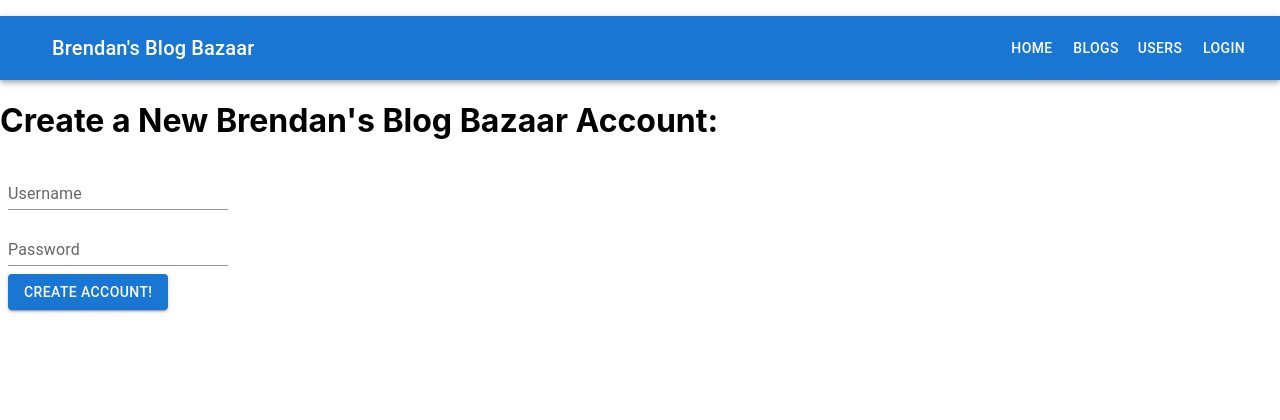
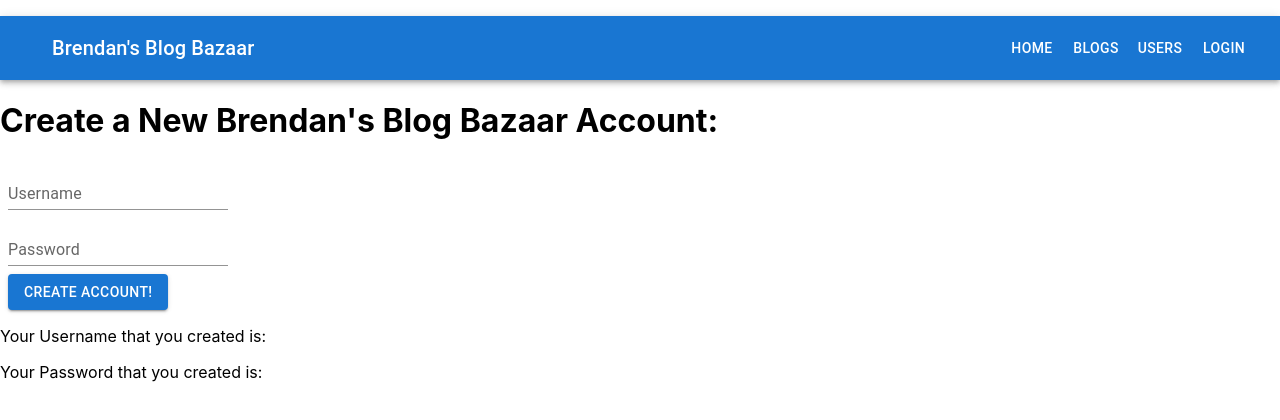
Before and after one commit to brendan-kennedy/zprefix_frontend, a React (Create React App) app: page /makeaccount in a window 1280 px wide. Shown: the top 420 px of the page. Built offline with nearby package versions, Linux system fonts and the light colour scheme.

Commit message:
working on creating new users

```diff
--- a/src/components/AccountForm.js
+++ b/src/components/AccountForm.js
@@ -8,28 +8,53 @@ import {
 
 function AccountForm() {
 
+    const [username, setUsername] = useState ('');
+    const [password, setPassword] = useState ('');
 
+    const handleSubmit = (e) => {
+        e.preventDefault()
+        const blog = {username,password}
 
+        console.log(blog)
+
+        fetch('"http://localhost:8080/make',{
+           method: 'POST' ,
+           headers: {"Content-Type": "application/json"}
+        })
+    }
 
     return (
 
-    <form>
+    <form onSubmit={handleSubmit}>
       <h1>
         Create a New Brendan's Blog Bazaar Account:
       </h1>
       <Box m = {1}>
-      <TextField id="standard-basic" label="Username" variant="standard" />
+      <TextField
+      id="standard-basic"
+      label="Username"
+      variant="standard"
+      value = {username}
+      onChange = {(e) => setUsername(e.target.value)}
+    />
       </Box>
 
       <Box m = {1}>
-      <TextField id="standard-basic" label="Password" variant="standard" />
+      <TextField
+      id="standard-basic"
+      label="Password"
+      variant="standard"
+      value = {password}
+      onChange = {(e) => setPassword(e.target.value)}
+    />
       </Box>
 
       <Box m = {1}>
-      <Link to = "/login" style={{ textDecoration: 'none', color: 'white'}} >
-          <Button variant="contained" color="primary"> Create Account! </Button>
-      </Link>
+          <Button  type = 'submit' variant="contained" color="primary"> Create Account! </Button>
       </Box>
+
+      <p> Your Username that you created is: {username} </p>
+      <p> Your Password that you created is: {password} </p>
     </form>
 
     );
```
